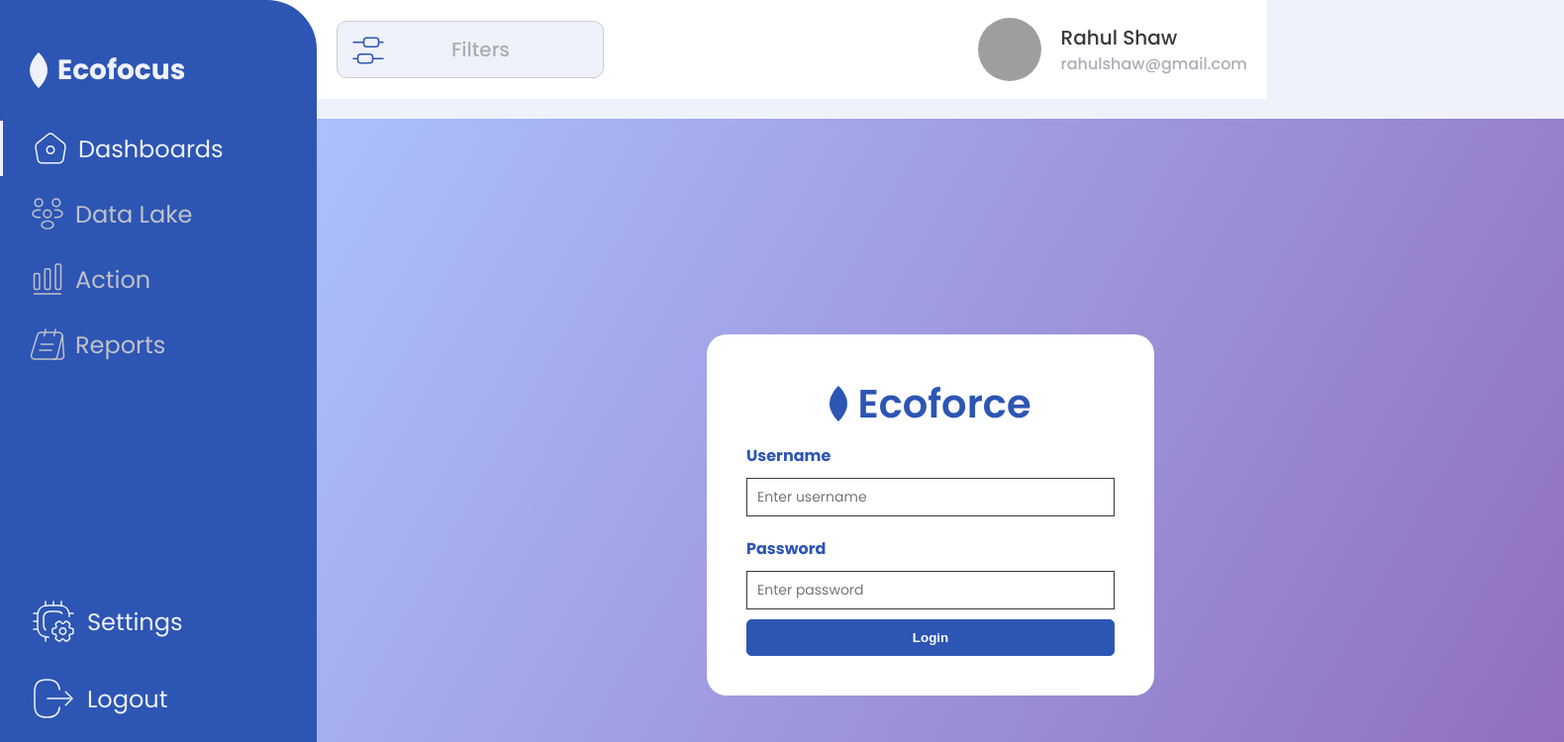
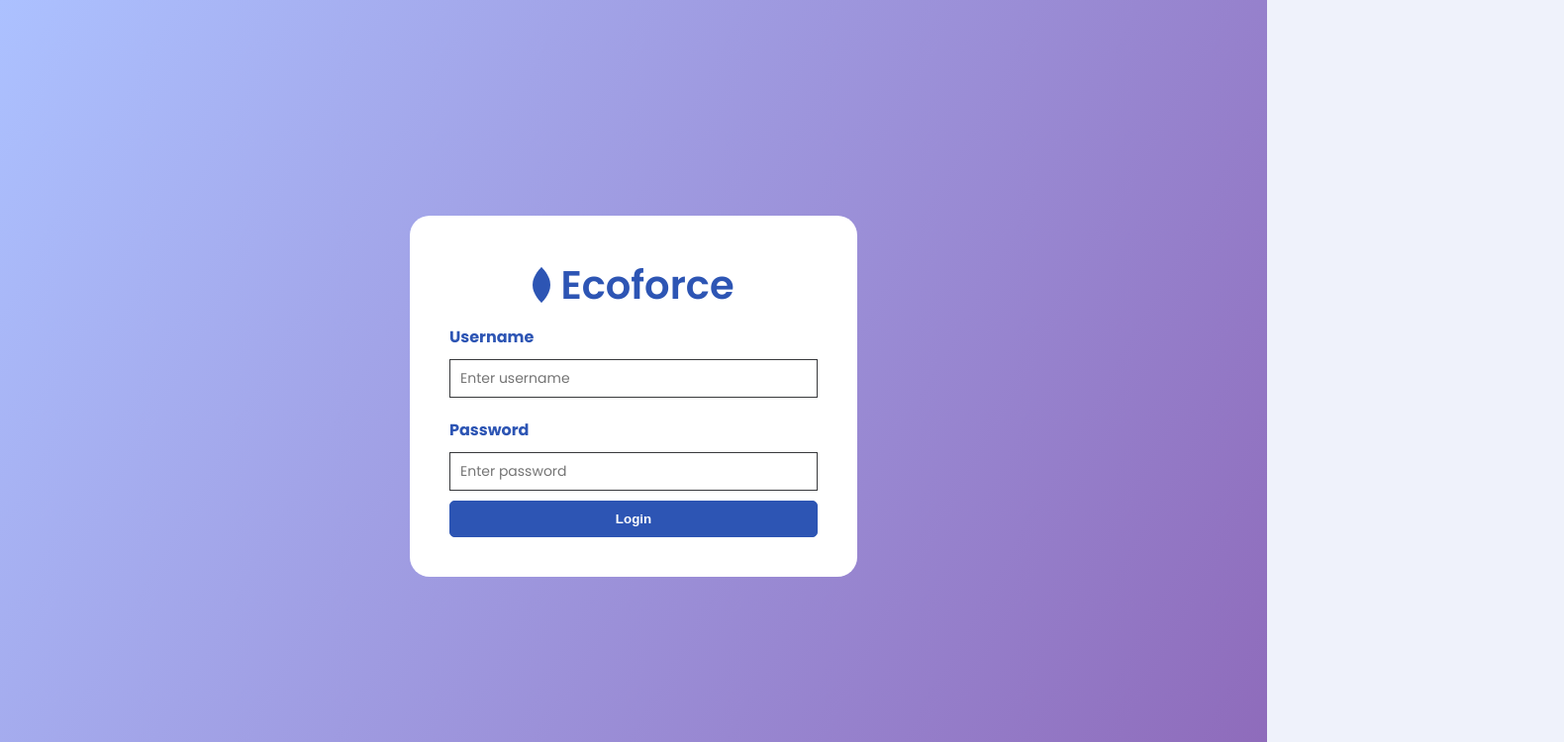
Before and after one commit to prableen14/Business-1-Alchimetis, a React (Create React App) app: page / in a window 1280 px wide. Shown: the top 750 px of the page at 99% size, 1580 px wide, since content can reach past the window. Built offline with nearby package versions, Linux system fonts and the light colour scheme; grey boxes are pictures that could not be loaded.

Commit message:
base path shows no sidebar

```diff
--- a/src/App.js
+++ b/src/App.js
@@ -5,18 +5,19 @@ import Router from "./router/router";
 
 const App = (props) => {
   return (
-    <div className='App'>
-      {window?.location?.pathname !== "/login" && (
+    <div className="App">
+      {window?.location?.pathname !== "/login" ||
+        (window?.location?.pathname !== "/" && (
           <>
-          <SideNav page='Dashboard' />
-          <div className='topnav'>
+            <SideNav page="Dashboard" />
+            <div className="topnav">
               <div className={"topnav-content"}>
                 <Filter />
                 <Profile />
               </div>
             </div>
           </>
-      )}
+        ))}
       <Router />
     </div>
   );
--- a/src/router/router.js
+++ b/src/router/router.js
@@ -13,7 +13,9 @@ class RouterClass extends Component {
     return (
       <div
         className={
-          history?.location?.pathname === "/login" ? "LoginPage" : "Pages"
+          history?.location?.pathname === "/login" || "/"
+            ? "LoginPage"
+            : "Pages"
         }
       >
         <Suspense fallback={<div>Loading</div>}>
```
Lines whose indentation alone changed are shown as unchanged.
